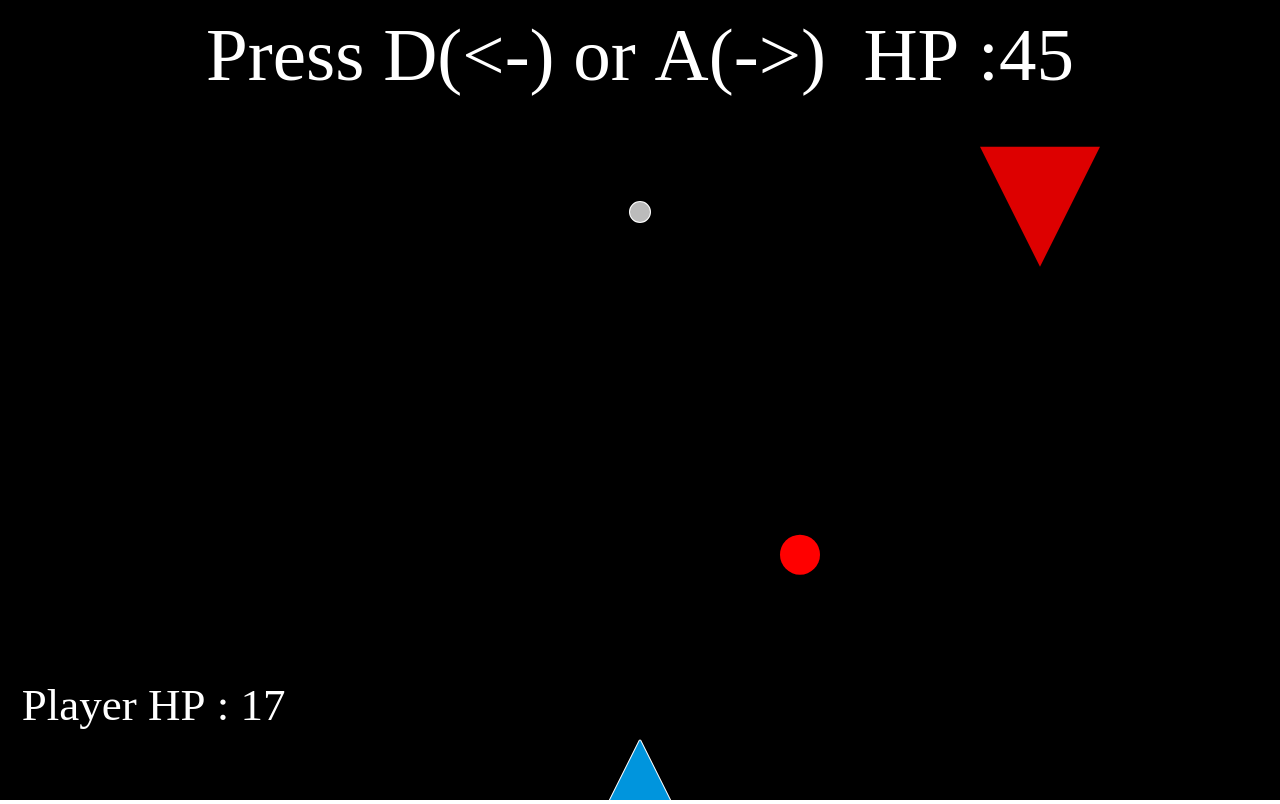
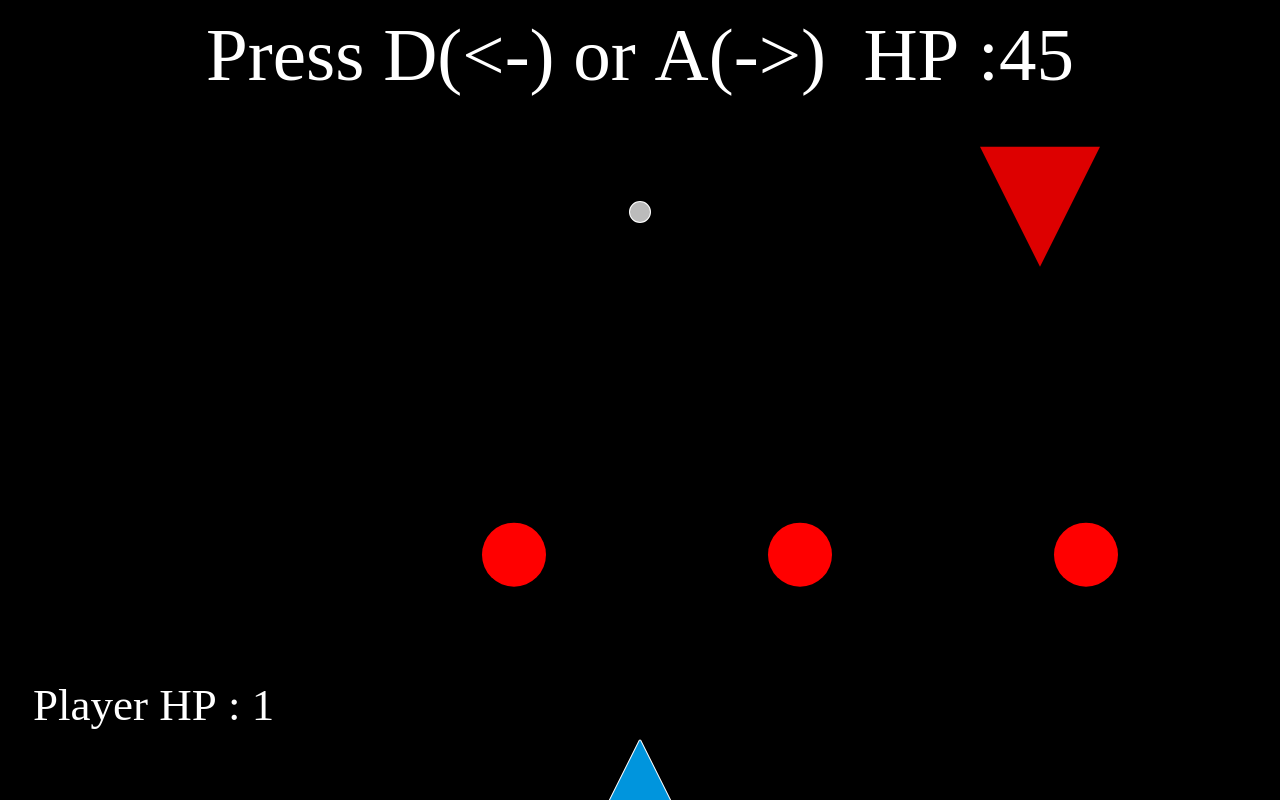
Before and after one commit to KaedeAPK/Canvas, a plain HTML site: page Shooting.html in a window 1280 px wide. Drawn offline with Linux system fonts and the light colour scheme.

Commit message:
3balls, relative balls

```diff
--- a/Shooting.html
+++ b/Shooting.html
@@ -31,12 +31,14 @@
         // Players width and height
         var pW = 40; var pH = 80;
         // Bullets width
-        var bW = 10; var eBW = 20;
+        var bW = 10; var eBW = endY*0.04;
         // Enemy's Starting point
         var eX = endX/2; var eY = endY/3;
         var eW = 60; var eH = 120;
         // Enemy's bullet's starting point
         var eBX = eX; var eBY = eY;
+        var eBX2 = eX-2; var eBX3 = eX+2;
+
         // Enemy Direction
         var drc = 1;
 
@@ -46,6 +48,12 @@
         var eHP = 50; var pHP = 25;
         var point = 0;
 
+        function drawCircle(x, y, r, color) {
+            c.beginPath();
+            c.arc(x, y, r, 0, 2*Math.PI, false);
+            c.fillStyle = color;
+            c.fill();
+        }
 
         function drawPlayer() {
             c.beginPath();
@@ -63,6 +71,7 @@
             else if (left && pSpd<pX)
                 pX -= pSpd;
         }
+
         function drawBul() {
             c.beginPath();
             c.fillStyle = '#bbb';
@@ -95,18 +104,19 @@
                 drc *= -1;
         }
         function drawEneBul() {
-            c.beginPath();
-            c.fillStyle = '#f00';
-            c.arc(eBX,eBY,eBW,0,10,false);
-            c.stroke();
-            c.fill();
-            c.closePath();
+            drawCircle(eBX,eBY,eBW,'#f00');
+            drawCircle(eBX2,eBY,eBW,'#f00');
+            drawCircle(eBX3,eBY,eBW,'#f00');
 
             if(eBY > endY) {
                 eBX = eX;eBY = eY;
+                eBX2 = eX-2; eBX3 = eX+2;
             } else {
                 eBY += eBSpd;
+                eBX2 += eBSpd;
+                eBX3 -= eBSpd;
             }
+
         }
 
         function draw() {
@@ -170,6 +180,12 @@
             if (pX-pW < eBX+eBW&& eBX-eBW < pX + pW&&
                 pY < eBY+eBW && eBY-eBW < pY+pH)
                 pHP -= 1;
+            if (pX-pW < eBX2+eBW&& eBX2-eBW < pX + pW&&
+                pY < eBY+eBW && eBY-eBW < pY+pH)
+                pHP -= 1;
+            if (pX-pW < eBX3+eBW&& eBX3-eBW < pX + pW&&
+                pY < eBY+eBW && eBY-eBW < pY+pH)
+                pHP -= 1;
         }
     </script>
 </body>
```
